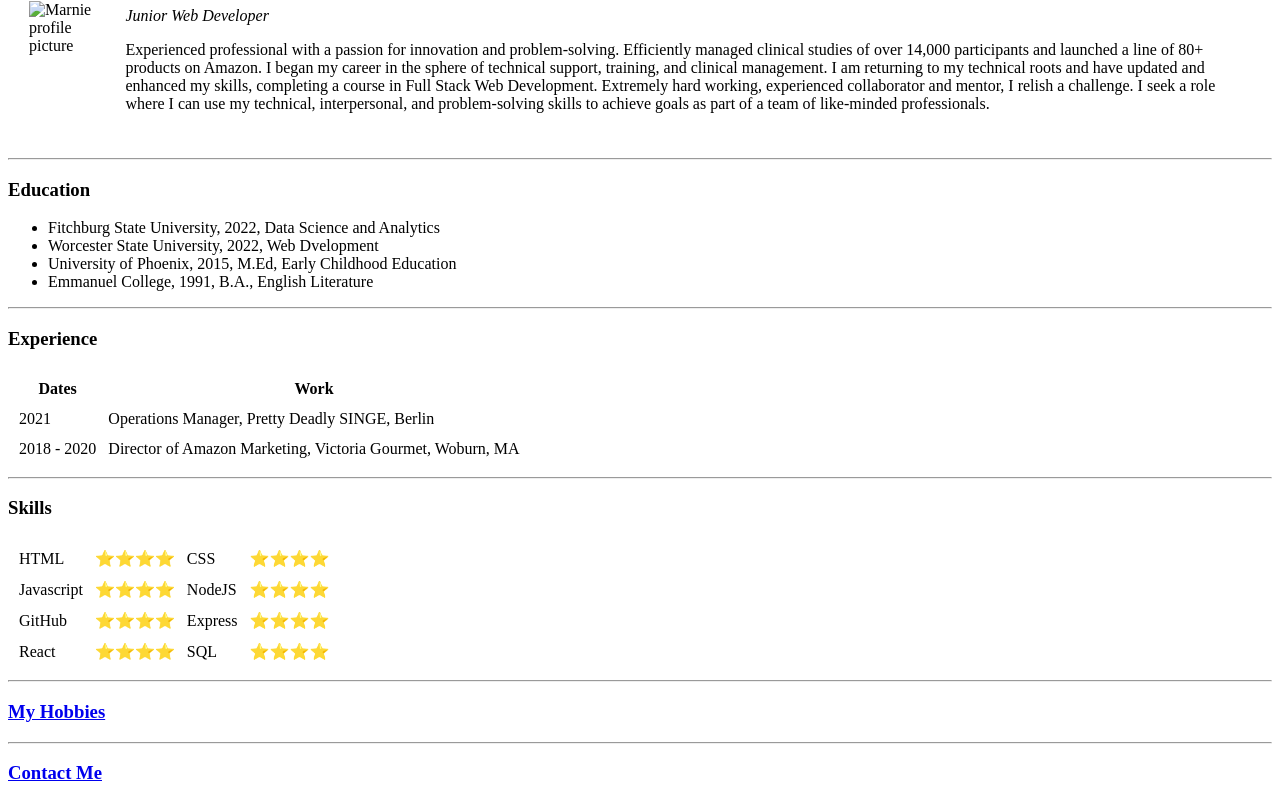
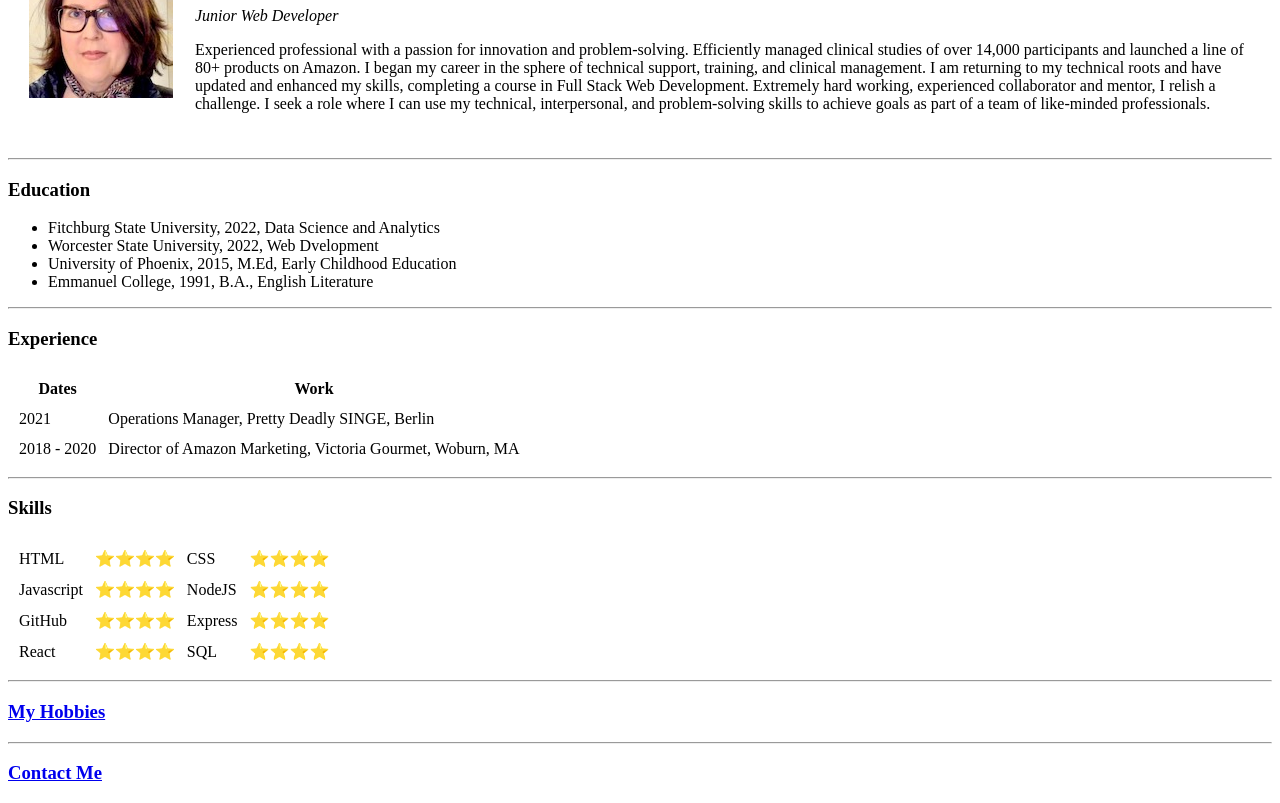
Before and after one commit to marnie-k/cv, a plain HTML site: page index.html in a window 1280 px wide. Shown: the part 102-905 px from the top of the page. Drawn offline with Linux system fonts and the light colour scheme.

Commit message:
working out images kinks

```diff
--- a/index.html
+++ b/index.html
@@ -9,7 +9,7 @@
 <body>
   <table cellspacing="20">
     <tr>
-      <td><img src="new headshot.jpeg" alt="Marnie profile picture"></td>
+      <td><img src="images/New Headshot.jpeg" alt="Marnie profile picture"></td>
       <td>
         <h1>Marnie Kelly</h1>
         <p>
```
Also changed, not shown: 1 other file.
